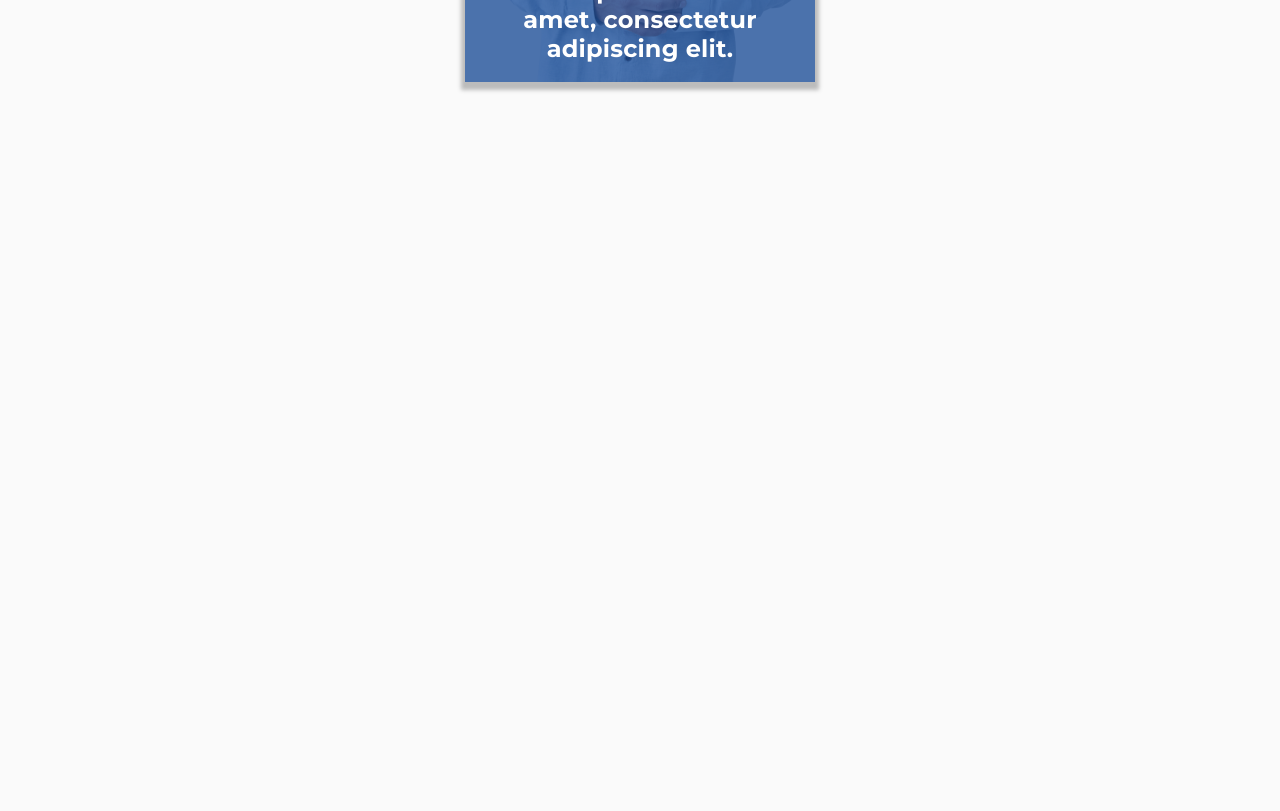
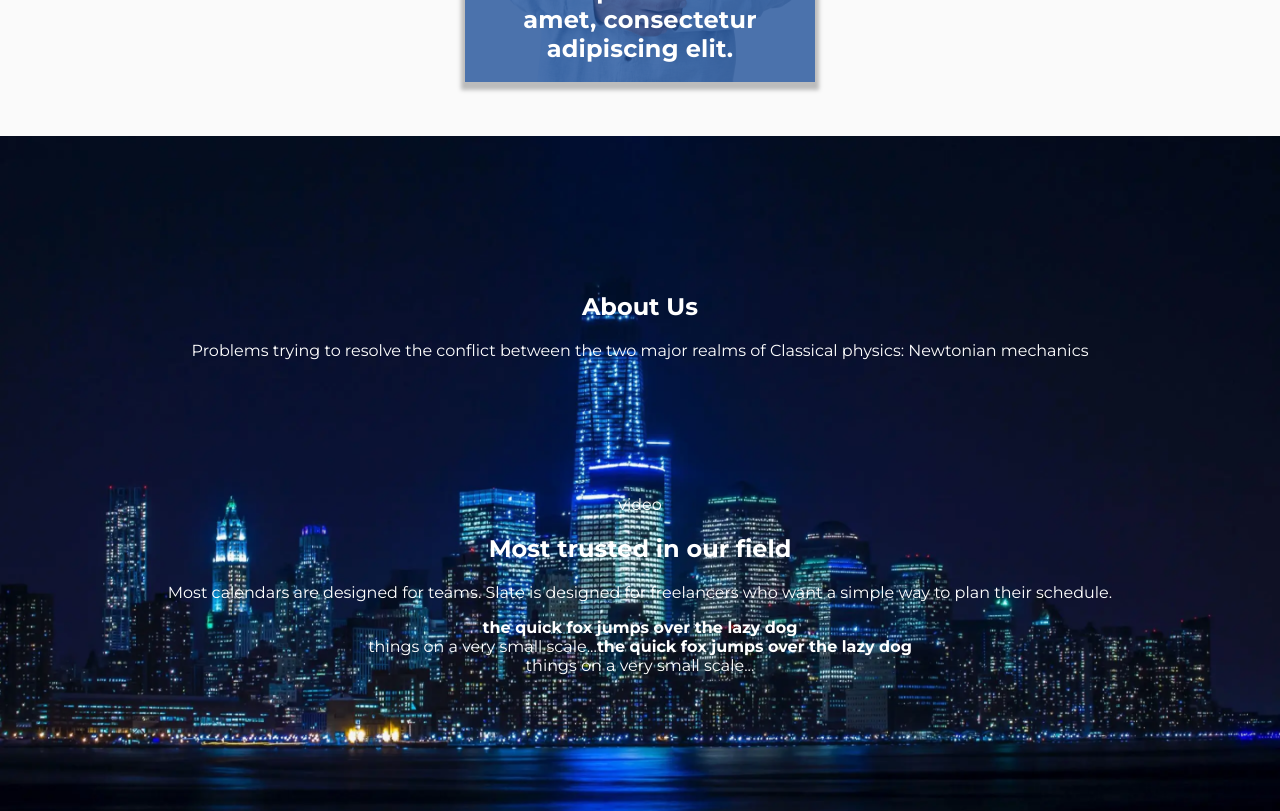
Before and after one commit to mikee210521/my-project, a Next.js app: page / in a window 1280 px wide. Shown: the part 1900-2711 px from the top of the page. Before the commit the page ends 2036 px from the top, so only its background shows below. Built offline with nearby package versions, Linux system fonts and the light colour scheme.

Commit message:
added, about us interface without text design. and added one image for the backgraund.

```diff
--- a/src/app/page.js
+++ b/src/app/page.js
@@ -3,6 +3,7 @@ import NavigationBar from "@/components/navigationBar/NavigationBar";
 import Presentation from "@/components/presentation/Presentation";
 import InfoHome from "@/components/infoHome/InfoHome";
 import InfoClients from "@/components/infoClients/InfoClients";
+import AboutUs from "@/components/aboutUs/AboutUs";
 
 
 
@@ -36,6 +37,9 @@ export default function Home() {
         <section>
             <InfoClients/>
         </section>
+        <section>
+            <AboutUs/>
+        </section>
       <footer>
 
       </footer>
--- /dev/null
+++ b/src/components/aboutUs/AboutUs.js
@@ -0,0 +1,40 @@
+import styles from "./aboutus.module.css";
+
+export default function AboutUs() {
+    return(
+        <div className={styles.behind_section_about_us}>
+            <div>
+                <h1>About Us</h1>
+                <span>
+                    Problems trying to resolve the conflict between
+                    the two major realms of Classical physics: Newtonian mechanics
+                </span>
+            </div>
+            <div>
+                <div>video</div>
+                <div>
+                    <h2>Most trusted in our field</h2>
+                    <p>
+                        Most calendars are designed for teams. Slate is designed for
+                        freelancers who want a simple way to plan their schedule.
+                    </p>
+                    <div>
+                        <span>
+                            <b>
+                                the quick fox jumps over the lazy dog
+                            </b><br/>
+                            things on a very small scale...
+                        </span>
+                        <span>
+                            <b>
+                                the quick fox jumps over the lazy dog
+                            </b><br/>
+                            things on a very small scale...
+                        </span>
+                    </div>
+                </div>
+
+            </div>
+        </div>
+    )
+}
--- /dev/null
+++ b/src/components/aboutUs/aboutus.module.css
@@ -0,0 +1,13 @@
+.behind_section_about_us{
+    height: 675px;
+    background-image: url("../../assets/About-2.png");
+    background-size: cover;
+    background-position: center;
+    background-repeat: no-repeat;
+    display: flex;
+    flex-direction: column;
+    align-items: center;
+    justify-content: space-evenly;
+    text-align: center;
+    color: #FFFFFF;
+}
```
Also changed, not shown: src/assets/About-2.png (added).
